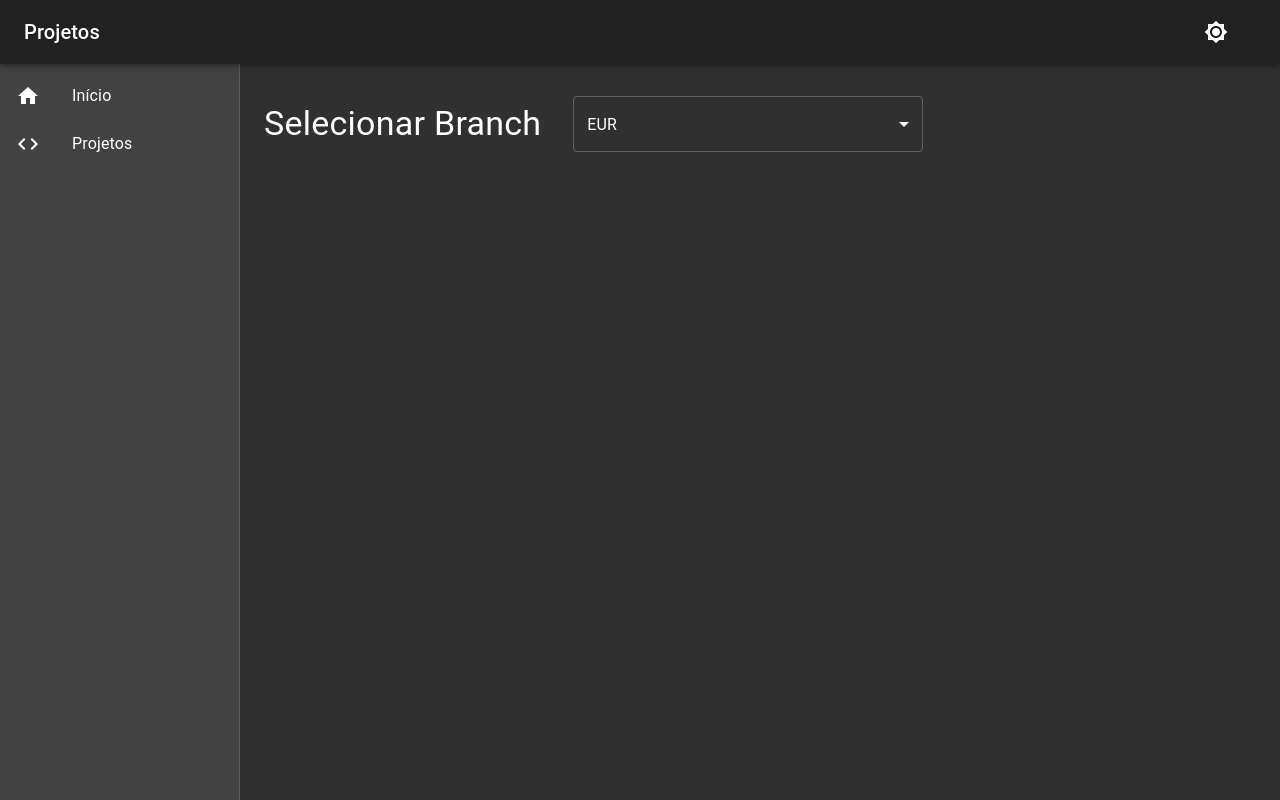
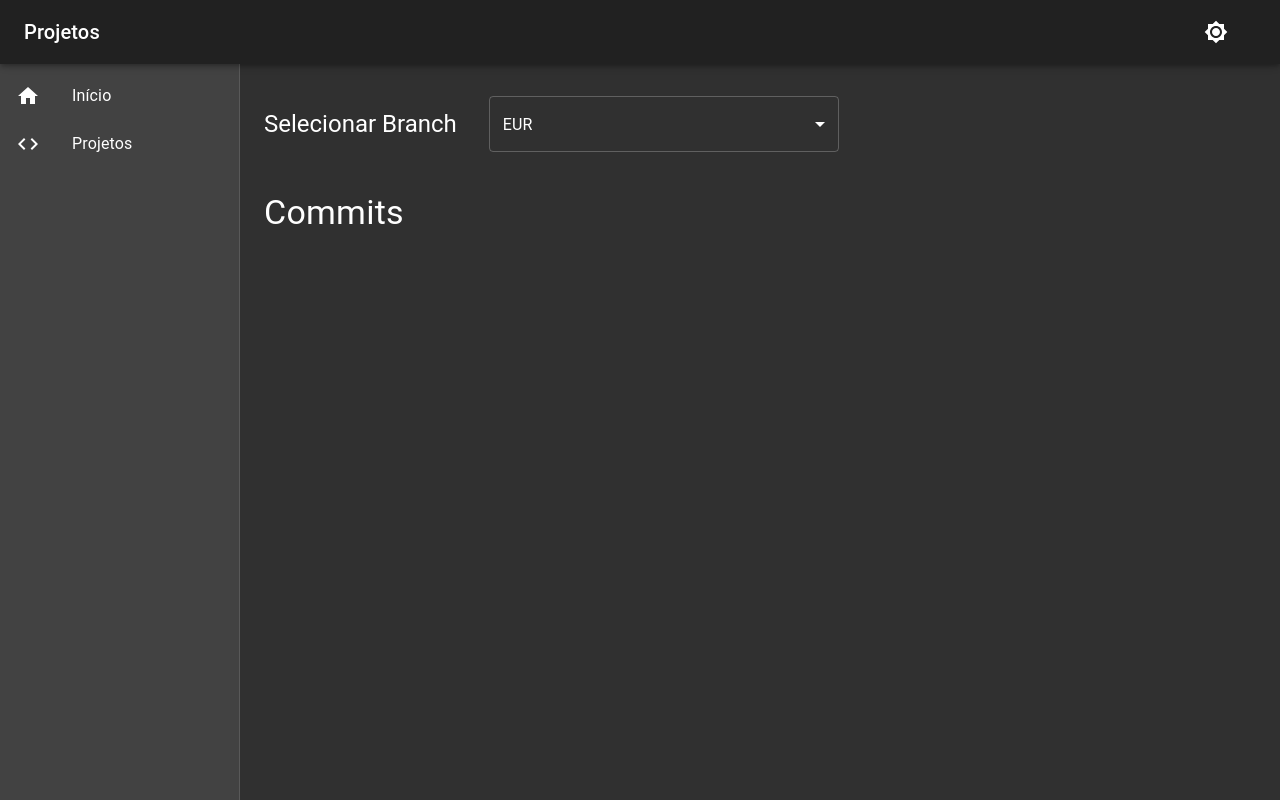
Before and after one commit to henriquecouto/gitfy, a React (Create React App) app: page /projects in a window 1280 px wide. Built offline with nearby package versions, Linux system fonts and the light colour scheme.

Commit message:
add commits

```diff
--- a/src/screens/Projects/index.js
+++ b/src/screens/Projects/index.js
@@ -38,10 +38,11 @@ export default function Projects({ setPosition }) {
     setPosition("Projects");
   });
   return (
-    <div>
+    <Grid container direction="column" spacing={4}>
+      <Grid item>
         <Grid container spacing={3} alignItems="center">
           <Grid item>
-          <Typography variant="h4">Selecionar Branch</Typography>
+            <Typography variant="h5">Selecionar Branch</Typography>
           </Grid>
           <Grid item>
             <TextField
@@ -60,6 +61,10 @@ export default function Projects({ setPosition }) {
             </TextField>
           </Grid>
         </Grid>
-    </div>
+      </Grid>
+      <Grid item>
+        <Typography variant="h4">Commits</Typography>
+      </Grid>
+    </Grid>
   );
 }
```
Lines whose indentation alone changed are shown as unchanged.
